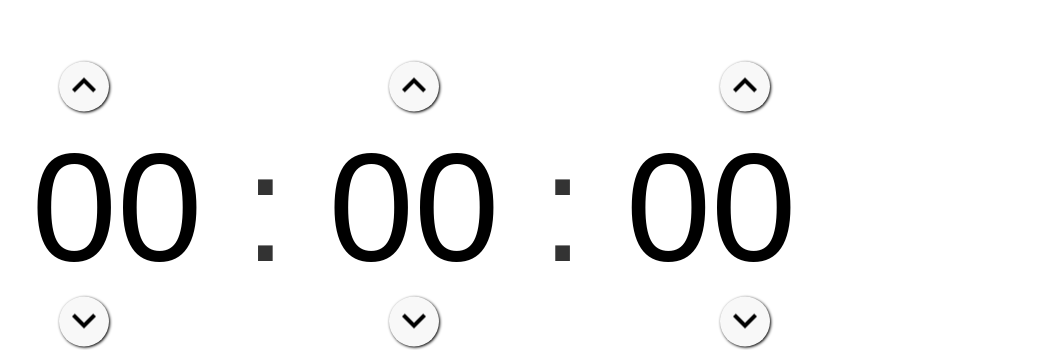
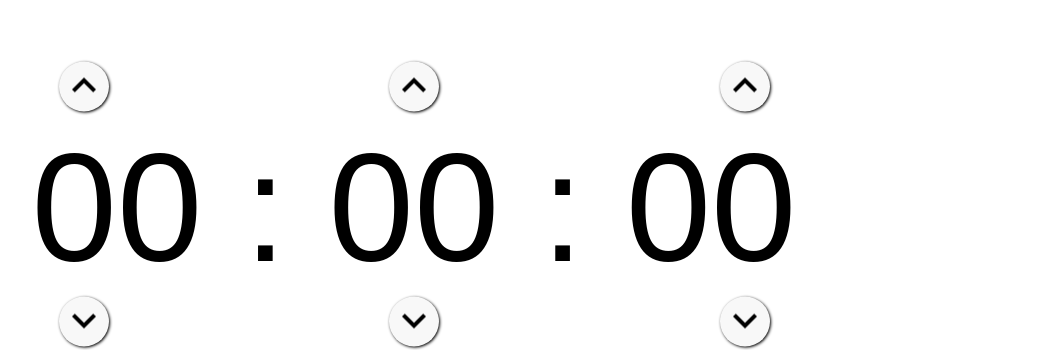
Before and after one commit to JackyIsCool/svelte-timer, a Svelte app: page / in a window 1280 px wide. Shown: the part 192-542 px from the top of the page, without its empty margins (230-1280 px from the left). Built offline with nearby package versions, Linux system fonts and the light colour scheme.

Commit message:
Visual: colon color match dark mode

```diff
--- a/src/Clock.svelte
+++ b/src/Clock.svelte
@@ -34,6 +34,7 @@
 		display: flex;
 		justify-content: center;
 		.time-text {
+			color: var(--foreground-color);
 			font-size: 12vw;
 			padding: 0;
 			margin: 0;
@@ -49,7 +50,6 @@
 		display: inline-block;
 		border: none;
 		background-color: transparent;
-		color: var(--foreground-color);
 		&:focus {
 			outline: none;
 		}
```
